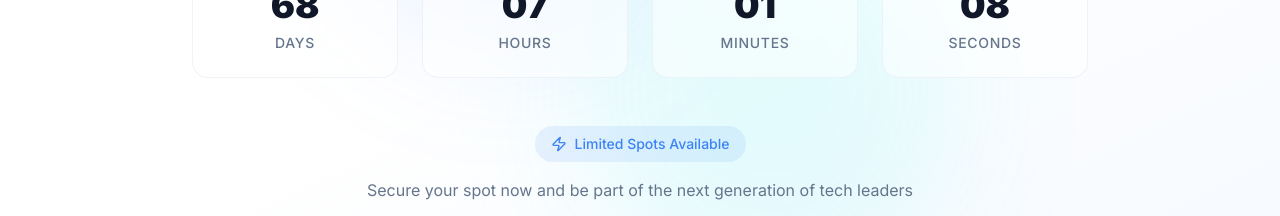
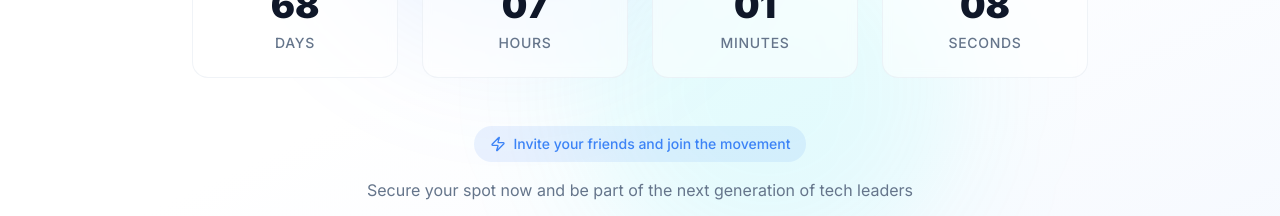
Before and after one commit to pkonsomu2020/Accelerator_Bridge_Africa, a React (Vite) app: page / in a window 1280 px wide. Shown: the part 1200-1416 px from the top of the page. Built offline with nearby package versions, Linux system fonts and the light colour scheme; the HTML template or start-up script is replaced by a standard one.

Commit message:
Updated Timer Feature

```diff
--- a/src/components/CountdownTimer.tsx
+++ b/src/components/CountdownTimer.tsx
@@ -82,7 +82,7 @@ export const CountdownTimer = () => {
         <div className="text-center">
           <div className="inline-flex items-center gap-2 bg-primary/10 text-primary px-4 py-2 rounded-full text-sm font-medium mb-4">
             <Zap className="w-4 h-4" />
-            Limited Spots Available
+            Invite your friends and join the movement
           </div>
           <p className="text-muted-foreground">
             Secure your spot now and be part of the next generation of tech leaders
```
